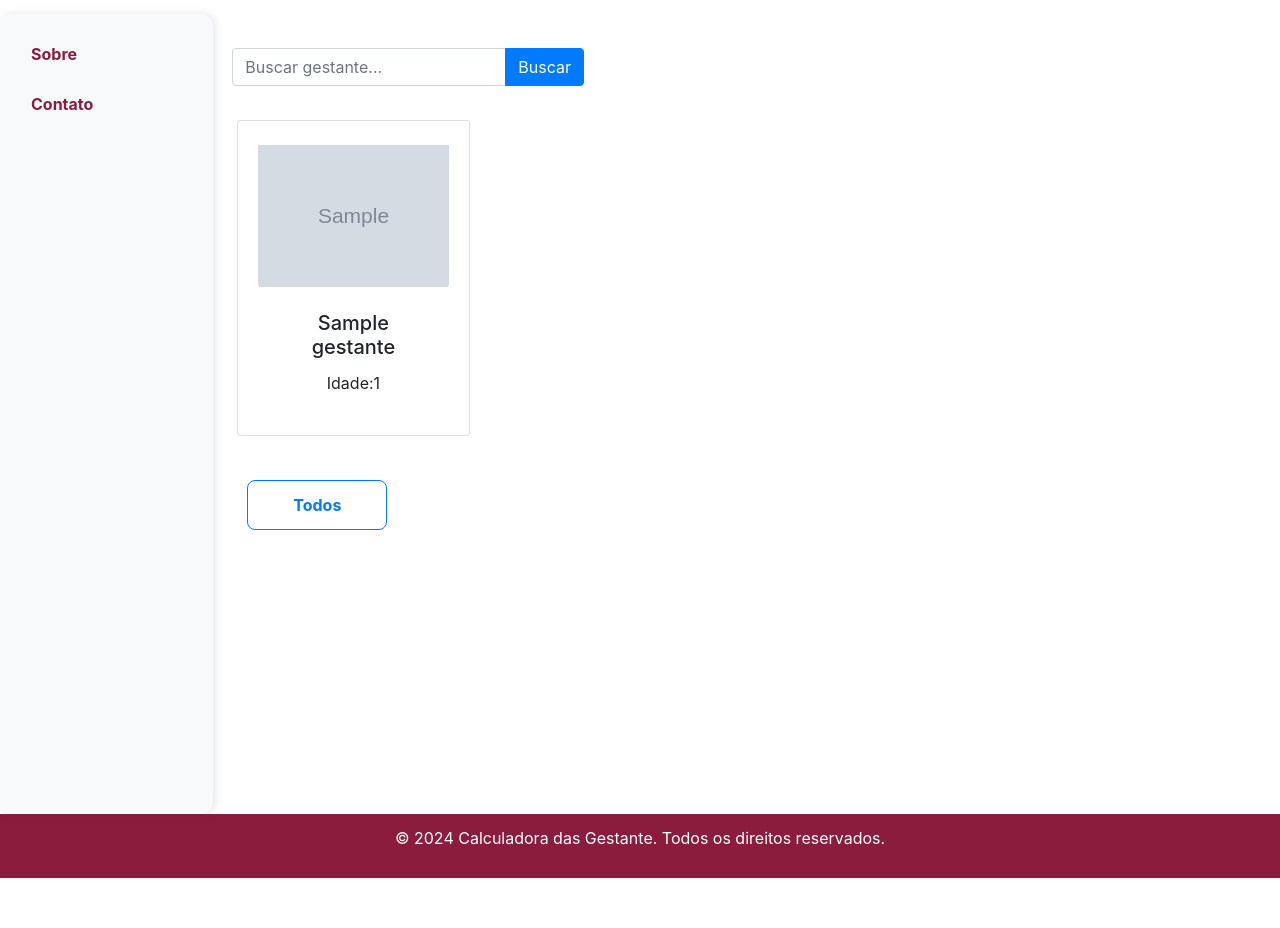
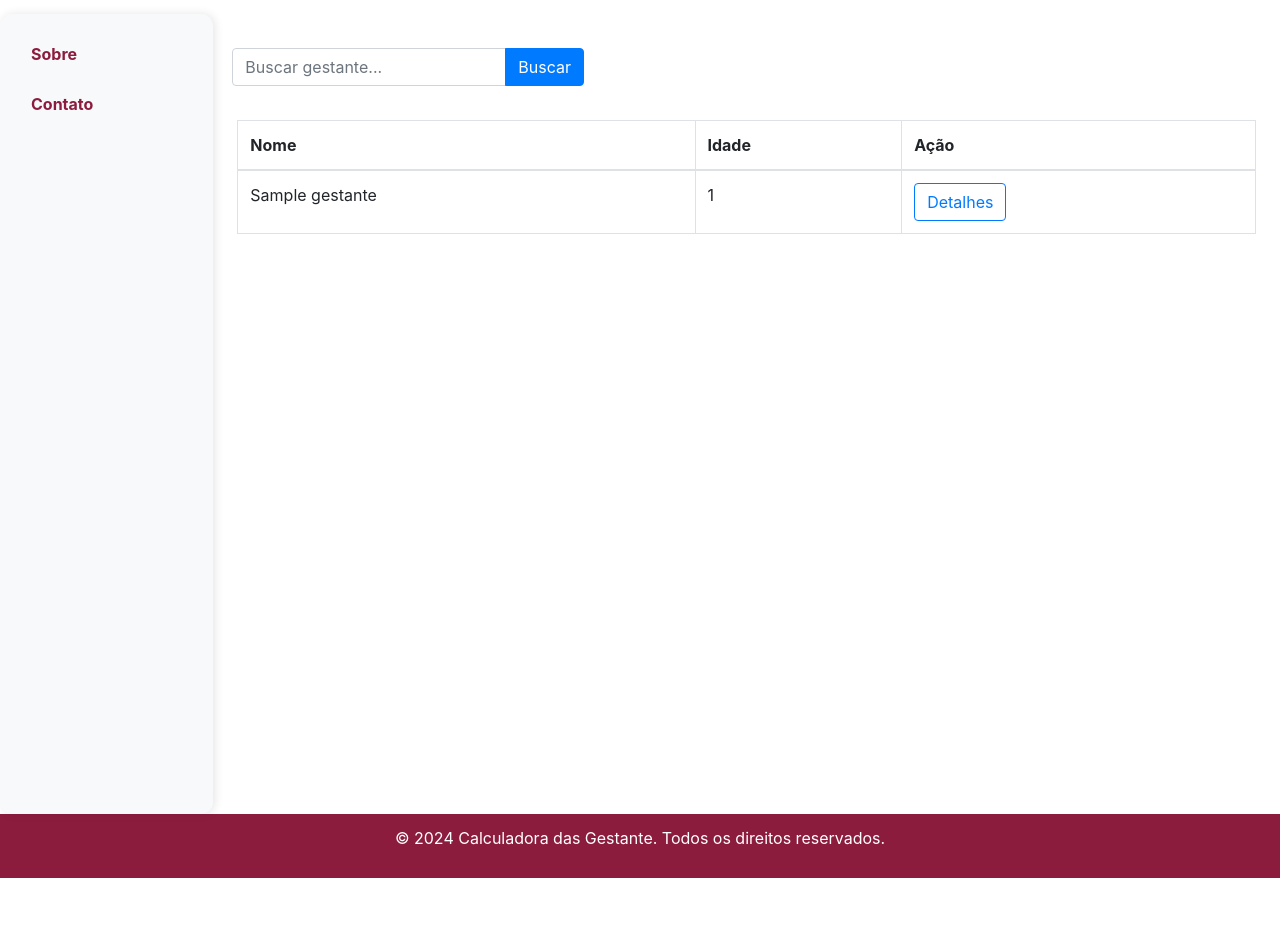
Before and after one commit to profsergiocosta/integrAI, a Django app: page / in a window 1280 px wide. Shown: the part 66-994 px from the top of the page. Run offline with Django 5.2, Linux system fonts and the light colour scheme; a user stored in the database is signed in; tables that the repository leaves empty hold one stand-in row (values such as "Sample post"); grey boxes marked "Sample" are stand-in pictures; some libraries are stand-ins or nearby versions.

Commit message:
mosttando gestantes como tabela

```diff
--- a/django_app/templates/gestantes/index.html
+++ b/django_app/templates/gestantes/index.html
@@ -1,21 +1,11 @@
-
 {% extends 'base.html' %}
 {% load static %}
 {% block content %}
 
-
-
-
-<!-- Cards de gestantes -->
-
-
+<!-- Filtro de busca -->
 <div class="row">
-
-
-
-
     <div class="col-12 mb-4" style="padding: 10px">
-        <form action="{% url 'buscar' %}" method="GET" class="form-inline">  <!-- Usando a classe form-inline do Bootstrap -->
+        <form action="{% url 'buscar' %}" method="GET" class="form-inline">
             <div class="input-group">
                 <input type="text" name="buscar" placeholder="Buscar gestante..." class="form-control" required>
                 <div class="input-group-append">
@@ -24,54 +14,38 @@
             </div>
         </form>
     </div>
+</div>
 
-
-
+<!-- Tabela de gestantes -->
+<div class="row">
+    <div class="col-12 mb-4">
         {% if cards %}
+        <table class="table table-bordered">
+            <thead>
+                <tr>
+                    <th scope="col">Nome</th>
+                    <th scope="col">Idade</th>
+                    <th scope="col">Ação</th>
+                </tr>
+            </thead>
+            <tbody>
                 {% for gestante in cards %}
-
-    <div class="col-sm-12 col-md-6 col-lg-3 mb-4">
-
-
-        <div class="card card-hover" onclick="window.location.href='{% url 'gestante' gestante.id %}';">
-
-        {% if gestante.foto == "" or gestante.foto == null %}
-        <img src="{% static '/assets/imagens/gestante/silhueta.png'%}" class="card-img-top" alt="Foto do gestante">
+                <tr onclick="window.location.href='{% url 'gestante' gestante.id %}';">
+                    <td>{{ gestante.nome }}</td>
+                    <td>{{ gestante.idade }}</td>
+                    <td>
+                        <a href="{% url 'gestante' gestante.id %}" class="btn btn-outline-primary">Detalhes</a>
+                    </td>
+                </tr>
+                {% endfor %}
+            </tbody>
+        </table>
         {% else %}
-        <img src="{{ gestante.foto.url }}" class="card-img-top" alt="gestante 1">
+        <div class="imagem__texto">
+            <p>Gestantes não encontrados</p>
+        </div>
         {% endif %}
-
-            <div class="card-body">
-                <h5 class="card-title">{{gestante.nome}}</h5>
-                <p class="card-text">Idade:{{gestante.idade}}</p>
-            </div>
     </div>
 </div>
 
-    {% endfor %}
-
-    <div class="col-md-12">
-
-    <section class="tags" style="padding: 10px">
-        <ul class="tags__lista d-flex flex-row justify-content-start list-unstyled mb-0">
-
-            <li class="tags__tag mr-2">
-                <a href="{% url 'index' %}" class="btn btn-outline-primary">Todos</a>
-            </li>
-
-
-
-        </ul>
-    </section>
-
-    </div>
-
-    {% else %}
-    <div class="imagem__texto">
-        <p>gestantes não encontrados</p>
-    </div>
-    {% endif %}
-
-
-</div>
 {% endblock %}
```
Also changed, not shown: django_app/setup/static/js/toggleView.js (added, +22 -0 lines), django_app/setup/static/styles/toggleView.css (added, +32 -0 lines). Lines whose indentation alone changed are shown as unchanged.
